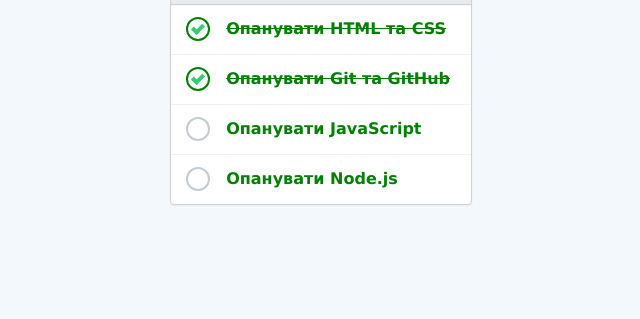
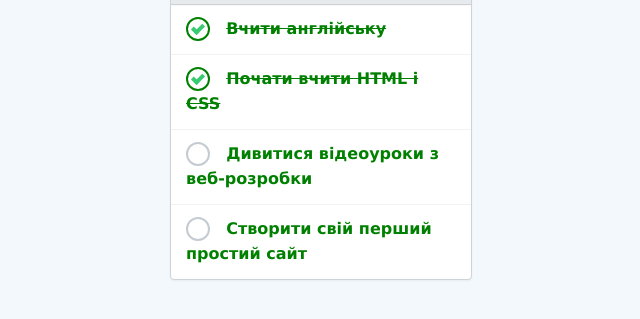
Before and after one commit to Korniyk/task_list_html_css, a plain HTML site: page index.html in a window 1280 px wide. Shown: the part 85-404 px from the top of the page, without its empty margins (319-959 px from the left). Drawn offline with Linux system fonts and the light colour scheme.

Commit message:
Обновий index.html

```diff
--- a/index.html
+++ b/index.html
@@ -15,22 +15,22 @@
       <label class="tasks-list-item">
         <input type="checkbox" name="task_1" class="tasks-list-cb" checked>
         <span class="tasks-list-mark"></span>
-        <span class="tasks-list-desc">Опанувати HTML та CSS</span>
+        <span class="tasks-list-desc">Вчити англійську</span>
       </label>
       <label class="tasks-list-item">
         <input type="checkbox" name="task_2" class="tasks-list-cb" checked>
         <span class="tasks-list-mark"></span>
-        <span class="tasks-list-desc">Опанувати Git та GitHub</span>
+        <span class="tasks-list-desc">Почати вчити HTML і CSS</span>
       </label>
       <label class="tasks-list-item">
         <input type="checkbox" name="task_3" class="tasks-list-cb">
         <span class="tasks-list-mark"></span>
-        <span class="tasks-list-desc">Опанувати JavaScript</span>
+        <span class="tasks-list-desc">Дивитися відеоуроки з веб-розробки</span>
       </label>
       <label class="tasks-list-item">
         <input type="checkbox" name="task_4" class="tasks-list-cb">
         <span class="tasks-list-mark"></span>
-        <span class="tasks-list-desc">Опанувати Node.js</span>
+        <span class="tasks-list-desc">Створити свій перший простий сайт</span>
       </label>
     </fieldset>
   </section>
```
